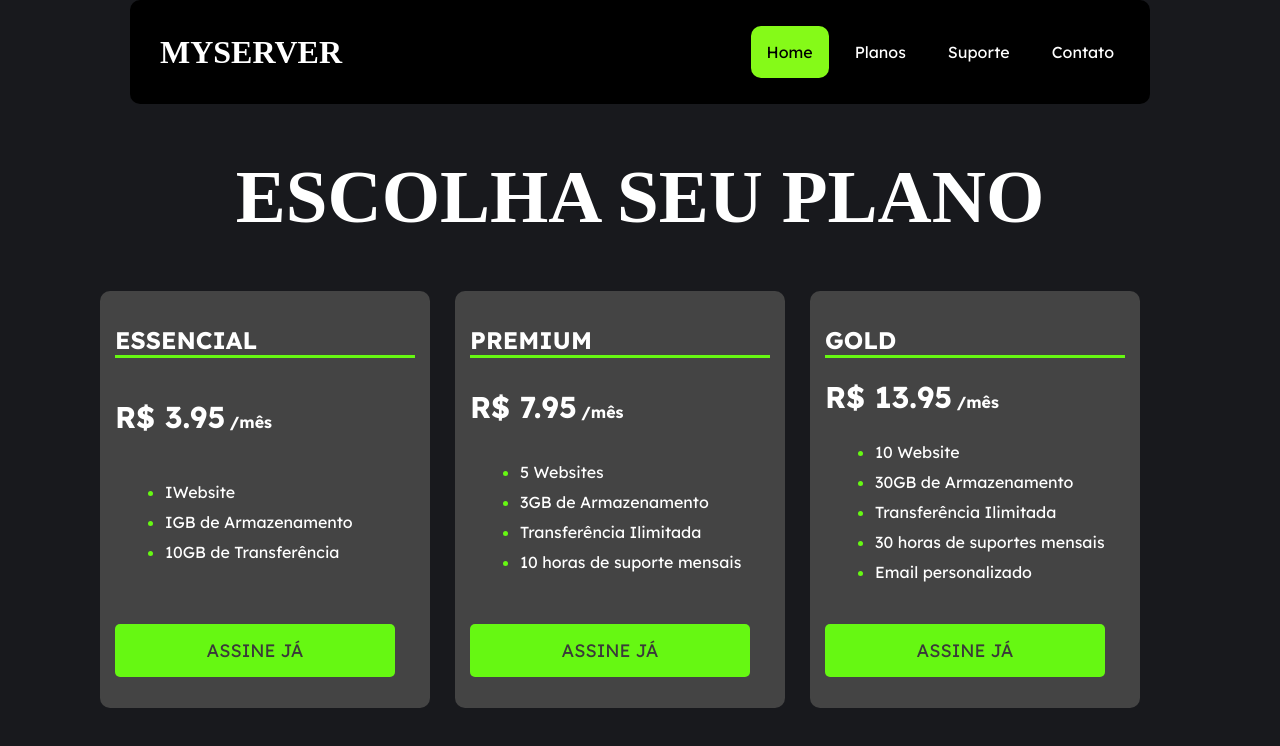
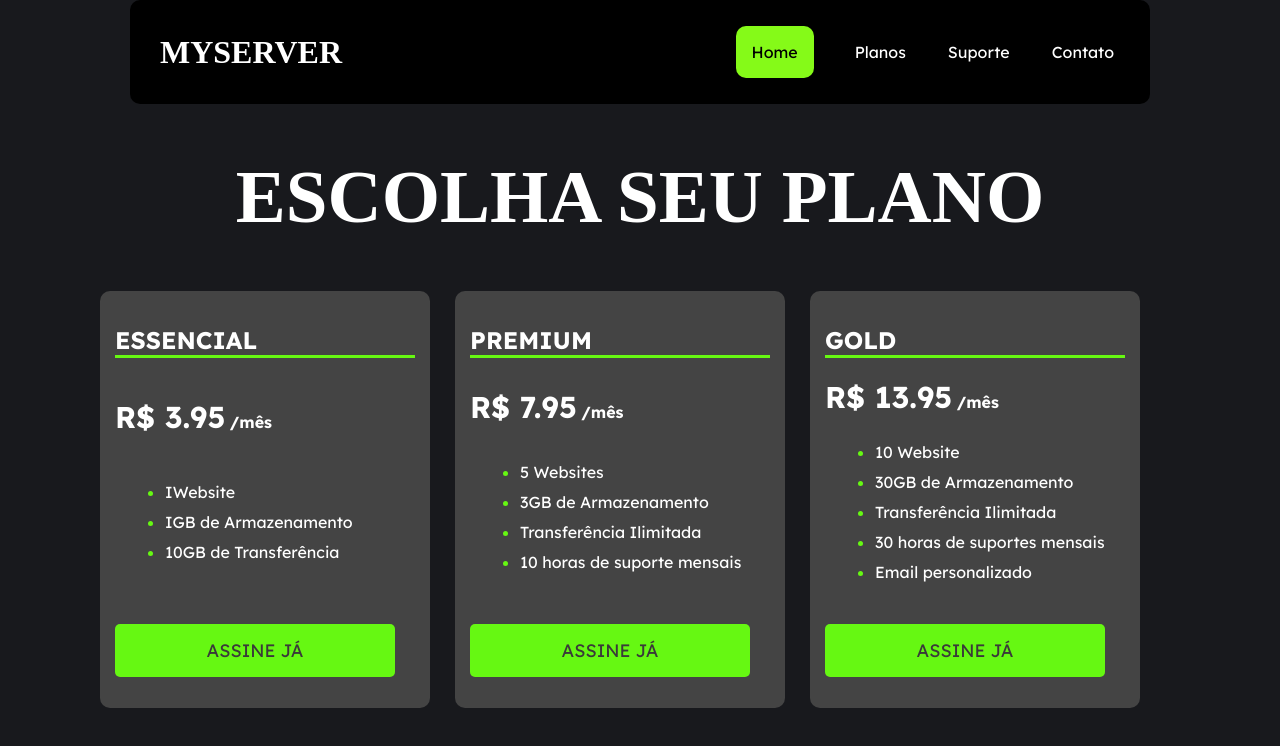
Before and after one commit to LuanDevCode/Escolha-seu-Plano, a plain HTML site: page index.html in a window 1280 px wide. In both pictures the pointer is over the item "Home". Drawn offline with Linux system fonts and the light colour scheme; a web font is replaced by a local one.

Commit message:
Interação com hover adicionado nos botões da nav

```diff
--- a/style.css
+++ b/style.css
@@ -24,6 +24,13 @@ header{
 .navegacao-item{
     display: flex;
     list-style-type: none;
+}
+
+.navegacao-item:hover{
+    display: flex;
+    list-style-type: none;
+    transform: translateX(-15px);
+    transition: 0.3s;
 }
 
 a{
```
Also changed, not shown: index.html (line endings or trailing spaces).
